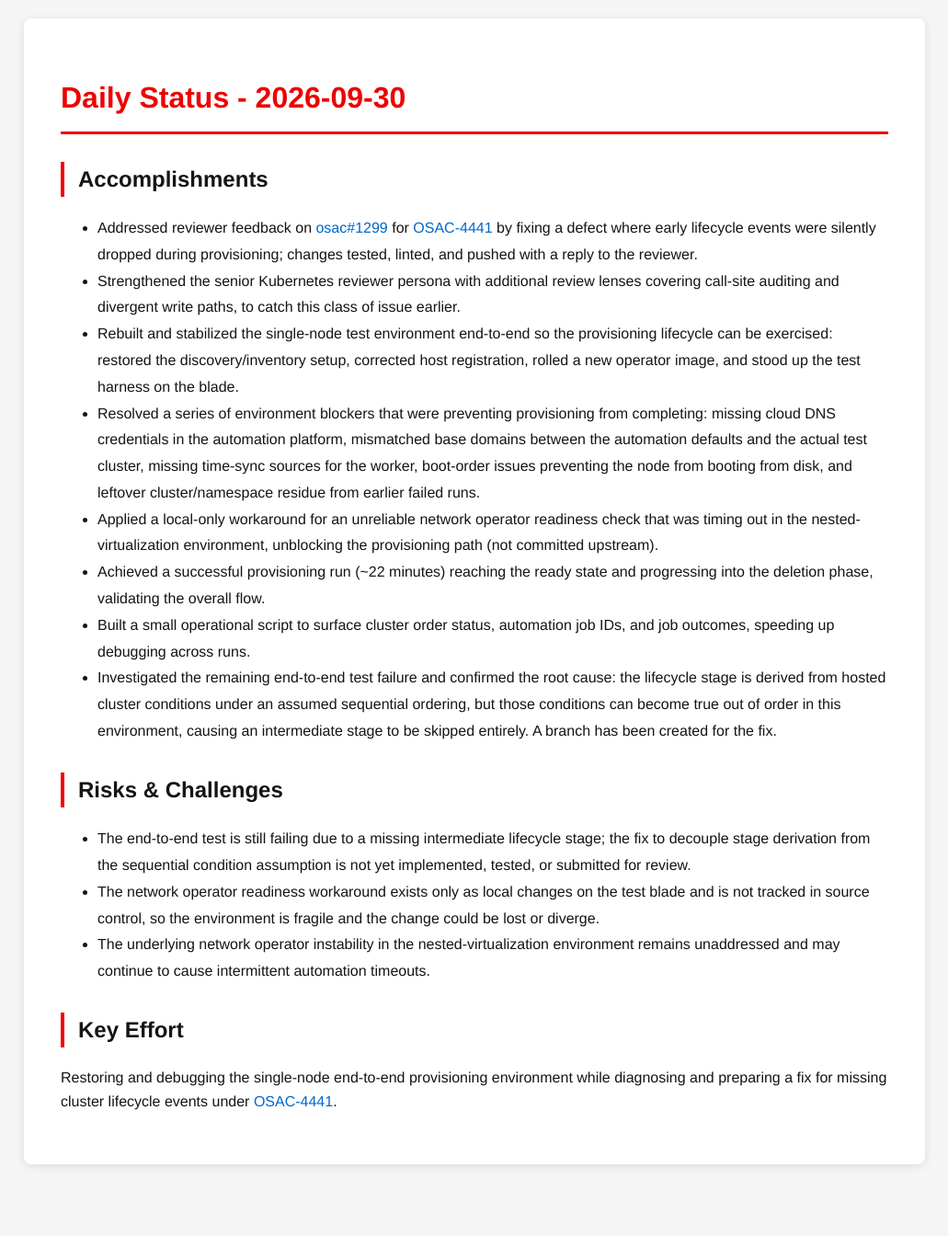
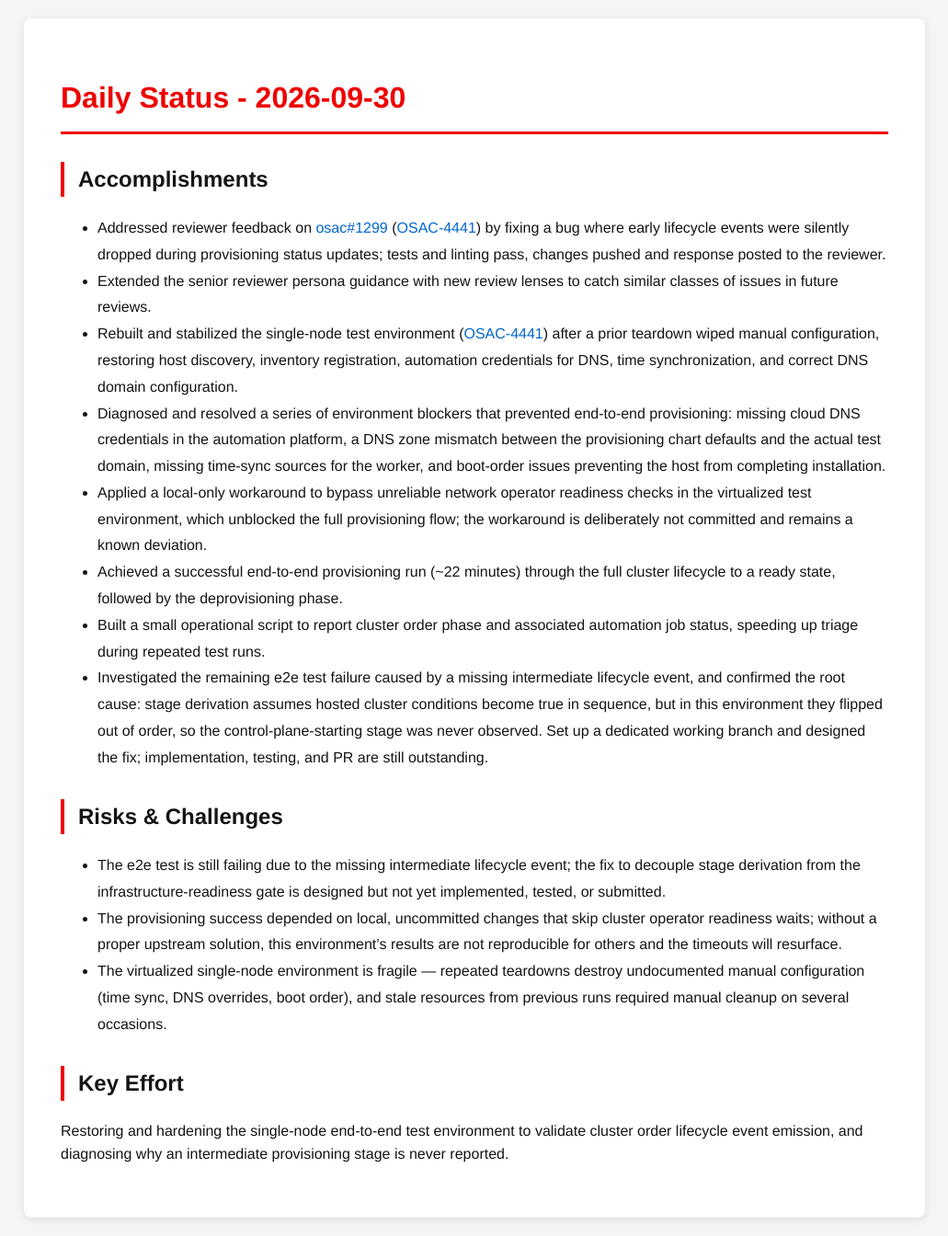
Before and after one commit to tzvatot/daily-status, a Jekyll site: the page built from 2026-09-30.md, in a window 1280 px wide. Shown: the whole page at 92% size, without its empty margins (124-1155 px from the left). Built offline with Jekyll 4.4.1, drawn with Linux system fonts in a browser that asks for light colours; before the commit the page ends 1286 px from its top, so only the background shows below that.

Commit message:
Daily status update - 2026-09-30

```diff
--- a/2026-09-30.md
+++ b/2026-09-30.md
@@ -7,19 +7,19 @@ date: 2026-09-30
 # Daily Status - 2026-09-30
 
 ## Accomplishments
-- Addressed reviewer feedback on [osac#1299](https://github.com/osac-project/osac/pull/1299) for [OSAC-4441](https://redhat.atlassian.net/browse/OSAC-4441) by fixing a defect where early lifecycle events were silently dropped during provisioning; changes tested, linted, and pushed with a reply to the reviewer.
-- Strengthened the senior Kubernetes reviewer persona with additional review lenses covering call-site auditing and divergent write paths, to catch this class of issue earlier.
-- Rebuilt and stabilized the single-node test environment end-to-end so the provisioning lifecycle can be exercised: restored the discovery/inventory setup, corrected host registration, rolled a new operator image, and stood up the test harness on the blade.
-- Resolved a series of environment blockers that were preventing provisioning from completing: missing cloud DNS credentials in the automation platform, mismatched base domains between the automation defaults and the actual test cluster, missing time-sync sources for the worker, boot-order issues preventing the node from booting from disk, and leftover cluster/namespace residue from earlier failed runs.
-- Applied a local-only workaround for an unreliable network operator readiness check that was timing out in the nested-virtualization environment, unblocking the provisioning path (not committed upstream).
-- Achieved a successful provisioning run (~22 minutes) reaching the ready state and progressing into the deletion phase, validating the overall flow.
-- Built a small operational script to surface cluster order status, automation job IDs, and job outcomes, speeding up debugging across runs.
-- Investigated the remaining end-to-end test failure and confirmed the root cause: the lifecycle stage is derived from hosted cluster conditions under an assumed sequential ordering, but those conditions can become true out of order in this environment, causing an intermediate stage to be skipped entirely. A branch has been created for the fix.
+- Addressed reviewer feedback on [osac#1299](https://github.com/osac-project/osac/pull/1299) ([OSAC-4441](https://redhat.atlassian.net/browse/OSAC-4441)) by fixing a bug where early lifecycle events were silently dropped during provisioning status updates; tests and linting pass, changes pushed and response posted to the reviewer.
+- Extended the senior reviewer persona guidance with new review lenses to catch similar classes of issues in future reviews.
+- Rebuilt and stabilized the single-node test environment ([OSAC-4441](https://redhat.atlassian.net/browse/OSAC-4441)) after a prior teardown wiped manual configuration, restoring host discovery, inventory registration, automation credentials for DNS, time synchronization, and correct DNS domain configuration.
+- Diagnosed and resolved a series of environment blockers that prevented end-to-end provisioning: missing cloud DNS credentials in the automation platform, a DNS zone mismatch between the provisioning chart defaults and the actual test domain, missing time-sync sources for the worker, and boot-order issues preventing the host from completing installation.
+- Applied a local-only workaround to bypass unreliable network operator readiness checks in the virtualized test environment, which unblocked the full provisioning flow; the workaround is deliberately not committed and remains a known deviation.
+- Achieved a successful end-to-end provisioning run (~22 minutes) through the full cluster lifecycle to a ready state, followed by the deprovisioning phase.
+- Built a small operational script to report cluster order phase and associated automation job status, speeding up triage during repeated test runs.
+- Investigated the remaining e2e test failure caused by a missing intermediate lifecycle event, and confirmed the root cause: stage derivation assumes hosted cluster conditions become true in sequence, but in this environment they flipped out of order, so the control-plane-starting stage was never observed. Set up a dedicated working branch and designed the fix; implementation, testing, and PR are still outstanding.
 
 ## Risks & Challenges
-- The end-to-end test is still failing due to a missing intermediate lifecycle stage; the fix to decouple stage derivation from the sequential condition assumption is not yet implemented, tested, or submitted for review.
-- The network operator readiness workaround exists only as local changes on the test blade and is not tracked in source control, so the environment is fragile and the change could be lost or diverge.
-- The underlying network operator instability in the nested-virtualization environment remains unaddressed and may continue to cause intermittent automation timeouts.
+- The e2e test is still failing due to the missing intermediate lifecycle event; the fix to decouple stage derivation from the infrastructure-readiness gate is designed but not yet implemented, tested, or submitted.
+- The provisioning success depended on local, uncommitted changes that skip cluster operator readiness waits; without a proper upstream solution, this environment's results are not reproducible for others and the timeouts will resurface.
+- The virtualized single-node environment is fragile — repeated teardowns destroy undocumented manual configuration (time sync, DNS overrides, boot order), and stale resources from previous runs required manual cleanup on several occasions.
 
 ## Key Effort
-Restoring and debugging the single-node end-to-end provisioning environment while diagnosing and preparing a fix for missing cluster lifecycle events under [OSAC-4441](https://redhat.atlassian.net/browse/OSAC-4441).
+Restoring and hardening the single-node end-to-end test environment to validate cluster order lifecycle event emission, and diagnosing why an intermediate provisioning stage is never reported.
```
